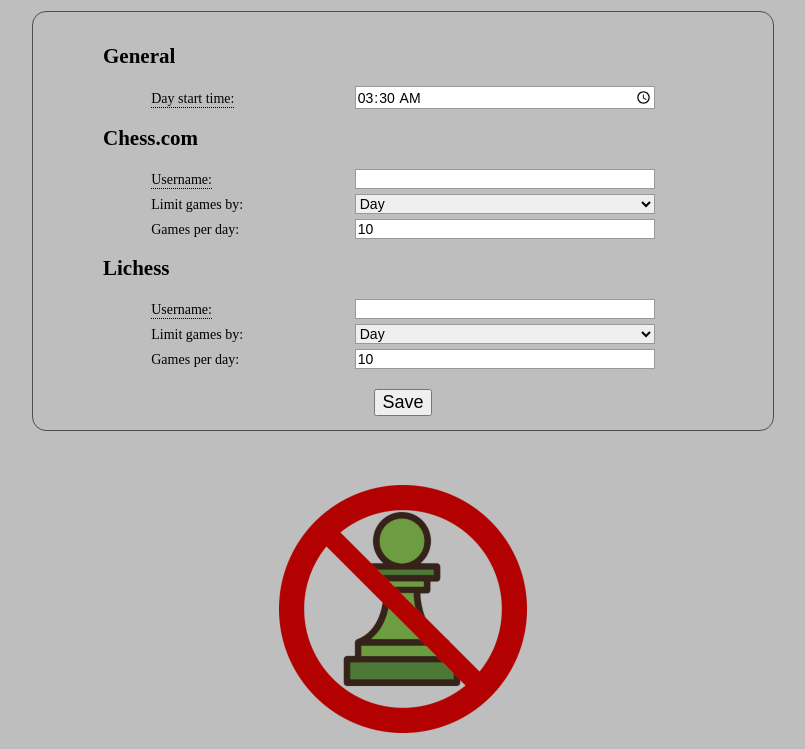
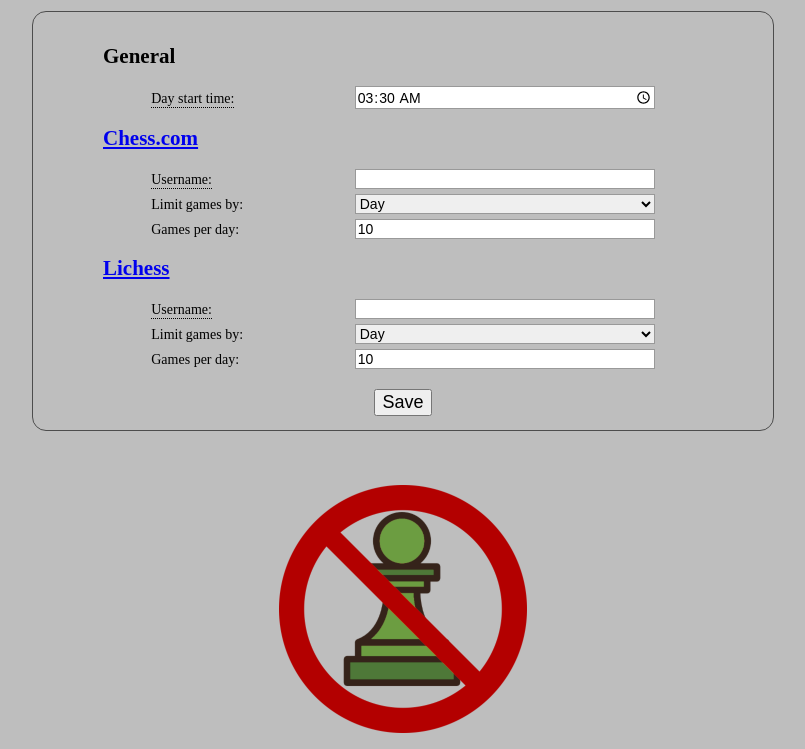
Before and after one commit to eronnen/ChessBlocker, a browser extension: page pages/options.html in a window 1280 px wide. Shown: the part 108-857 px from the top of the page, without its empty margins (237-1042 px from the left). Drawn offline with Linux system fonts and the light colour scheme.

Commit message:
making chess.com and lichess links on options page

```diff
--- a/pages/options.html
+++ b/pages/options.html
@@ -118,7 +118,7 @@
             <input type="time" id="dayStartTime" />
         </li>
     </ul>
-    <h2 style="text-align: left;">Chess.com</h2>
+    <h2 style="text-align: left;"><a href="https://chess.com" target="_blank">Chess.com</a></h2>
     <ul>
         <li>
             <label for="chesscom.username">
@@ -173,7 +173,7 @@
         </li>
     </ul>
     <!-- TODO: avoid code duplication? -->
-    <h2 style="text-align: left;">Lichess</h2>
+    <h2 style="text-align: left;"><a href="https://lichess.org" target="_blank">Lichess</a></h2>
     <ul>
         <li>
             <label for="lichess.username">
```
